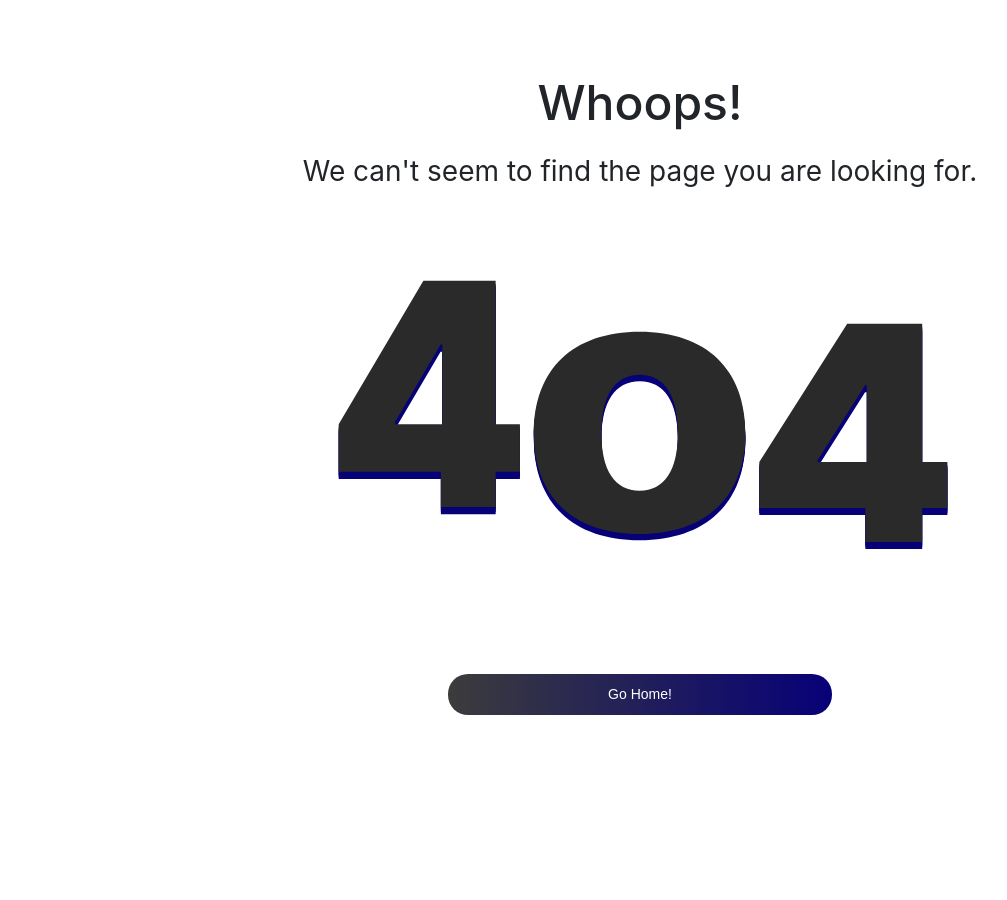
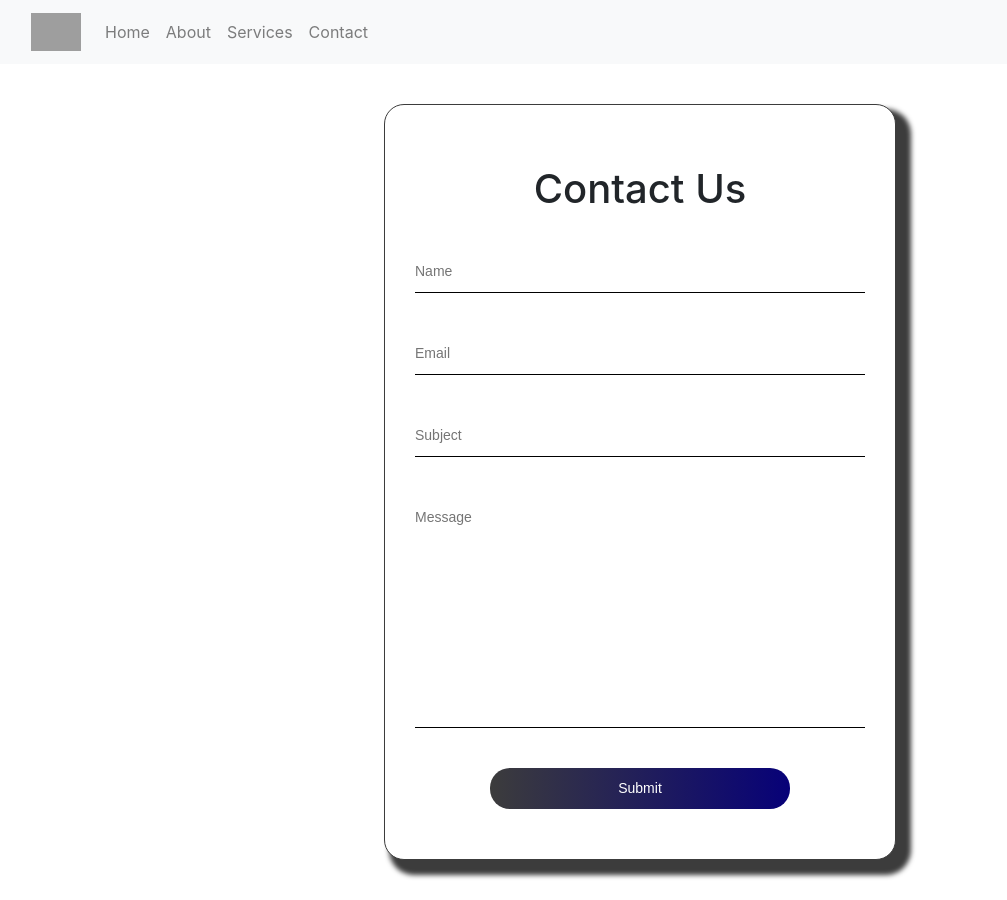
Before and after one commit to aarugunj27/bailhonga-bank-react, a React (Create React App) app: page /contact.js in a window 1280 px wide. Shown: the whole page, without its empty margins (0-1007 px from the left). Before the commit the page ends 800 px from the top, so only its background shows below. Built offline with nearby package versions, Linux system fonts and the light colour scheme; grey boxes are pictures that could not be loaded.

Commit message:
some changes

```diff
--- a/src/App.js
+++ b/src/App.js
@@ -13,10 +13,10 @@ function App() {
       <Routes>
         <Route exact path='*' element= { <PageNotFound/> } />
         <Route exact path="/" element={ <Home/> } />
-        <Route exact path="/about" element={ <About/> } />
-        <Route exact path="/services" element={ <Services/> } />
-        <Route exact path="/contact" element={ <Contact/> } />
-        <Route exact path="/success" element={ <Success/> } />
+        <Route exact path="/about.js" element={ <About/> } />
+        <Route exact path="/services.js" element={ <Services/> } />
+        <Route exact path="/contact.js" element={ <Contact/> } />
+        <Route exact path="/success.js" element={ <Success/> } />
       </Routes>
     </div>
   );
--- a/src/components/NavBar.js
+++ b/src/components/NavBar.js
@@ -38,13 +38,13 @@ export default function NavBar() {
             </MDBNavbarItem>
 
             <MDBNavbarItem>
-              <MDBNavbarLink href='/about'>About</MDBNavbarLink>
+              <MDBNavbarLink href='/about.js'>About</MDBNavbarLink>
             </MDBNavbarItem>
             <MDBNavbarItem>
-                <MDBNavbarLink href='/services'>Services</MDBNavbarLink>
+                <MDBNavbarLink href='/services.js'>Services</MDBNavbarLink>
             </MDBNavbarItem>
             <MDBNavbarItem>
-              <MDBNavbarLink href='/contact'>Contact</MDBNavbarLink>
+              <MDBNavbarLink href='/contact.js'>Contact</MDBNavbarLink>
             </MDBNavbarItem>
           </MDBNavbarNav>
         </MDBCollapse>
```
